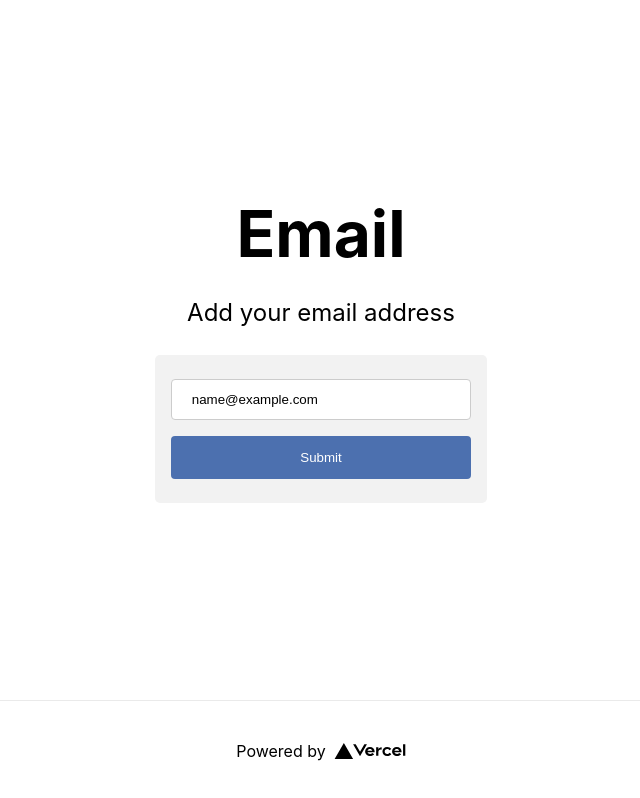
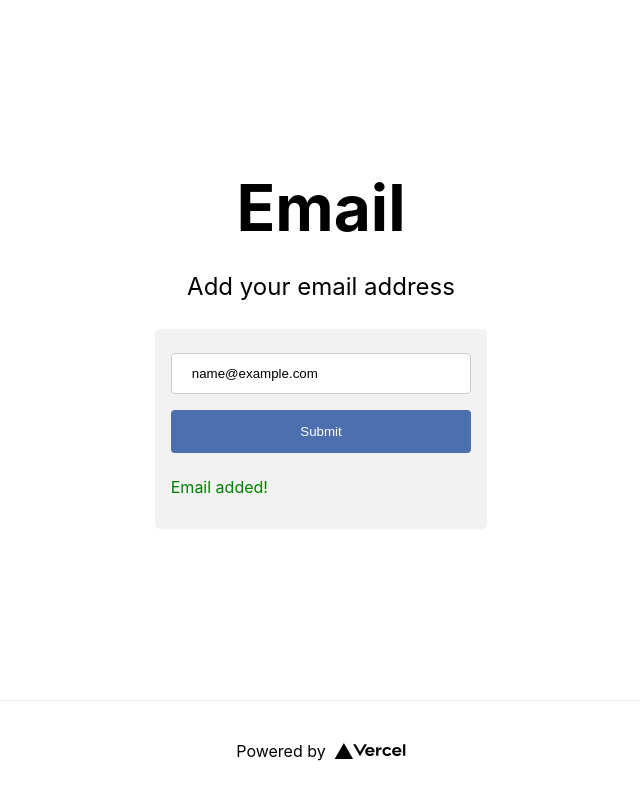
Before and after one commit to katannamari/email-form, a Next.js app: page / in a window 1280 px wide. Both pictures are taken after typing "name@example.com" into the empty fields and a click on the input "Submit". Shown: the whole page, without its empty margins (319-959 px from the left). Built offline with nearby package versions, Linux system fonts and the light colour scheme.

Commit message:
page prints msg when email is successfully added.

```diff
--- a/pages/index.js
+++ b/pages/index.js
@@ -11,12 +11,14 @@ export default function Home(props) {
   const [emailArray, setEmailArray] = useState([]);
   const [emailErr, setEmailErr] = useState(false);
   const [emailDouble, setEmailDouble] = useState(false);
+  const [successMsg, setSuccessMsg] = useState(false);
 
   const handleEmailStorage = (email) => {
     // Save email into an array
     const newEmail = emailArray;
     if (emailArray.includes(email)) {
       setEmailDouble(true);
+      setSuccessMsg(false);
     } else {
       newEmail.push(email);
       setEmailArray(newEmail);
@@ -24,6 +26,7 @@ export default function Home(props) {
       localStorage.setItem("email", JSON.stringify(emailArray));
       console.log(emailArray);
       setEmailDouble(false);
+      setSuccessMsg(true);
     }
   };
 
@@ -69,6 +72,7 @@ export default function Home(props) {
           {emailDouble && (
             <p className={styles.errormsg}>Email has already been added.</p>
           )}
+          {successMsg && <p className={styles.successmsg}>Email added!</p>}
         </form>
       </main>
 
--- a/styles/Home.module.css
+++ b/styles/Home.module.css
@@ -89,3 +89,7 @@
 .errormsg {
   color: red;
 }
+
+.successmsg {
+  color: green;
+}
```
